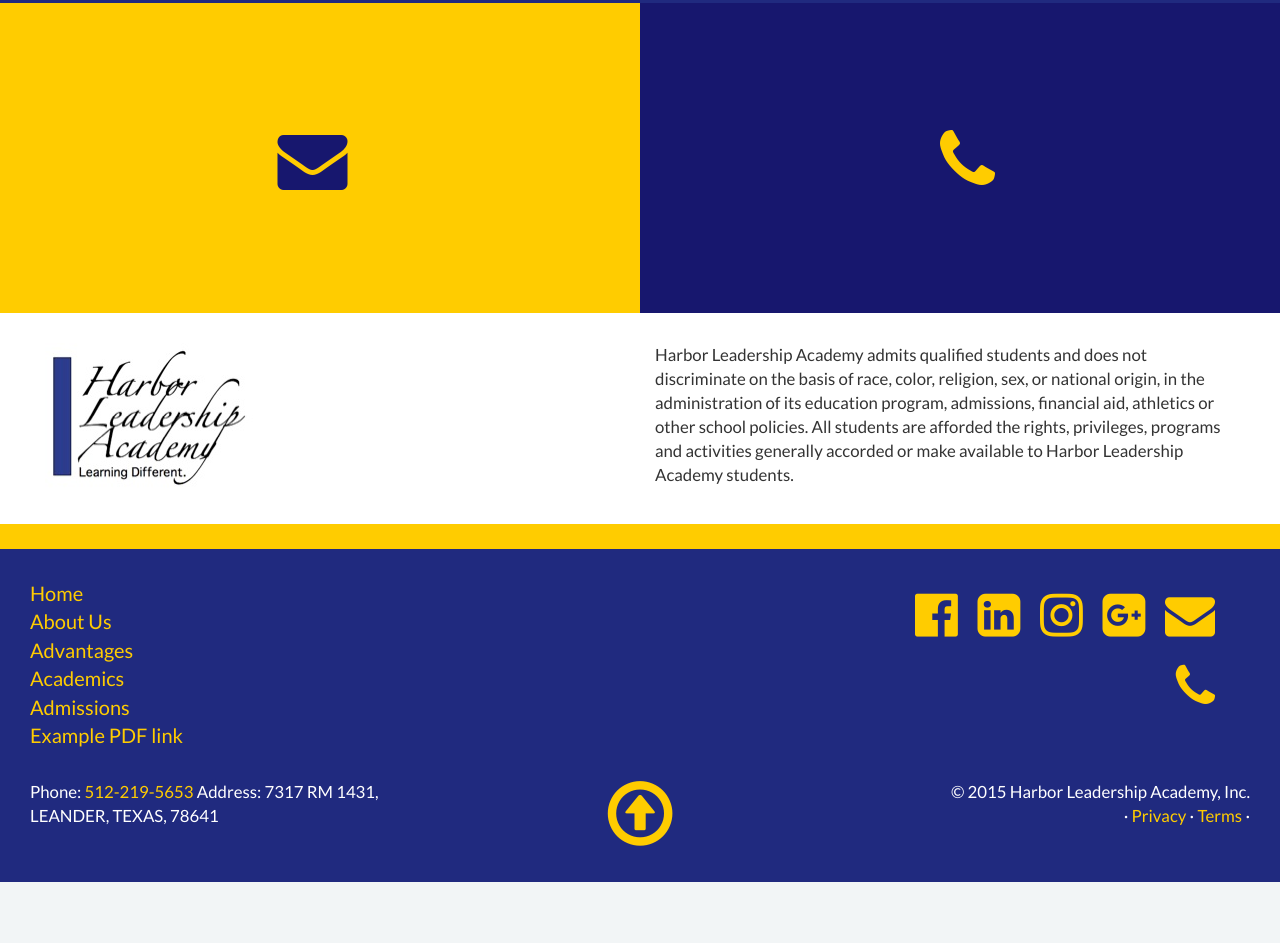
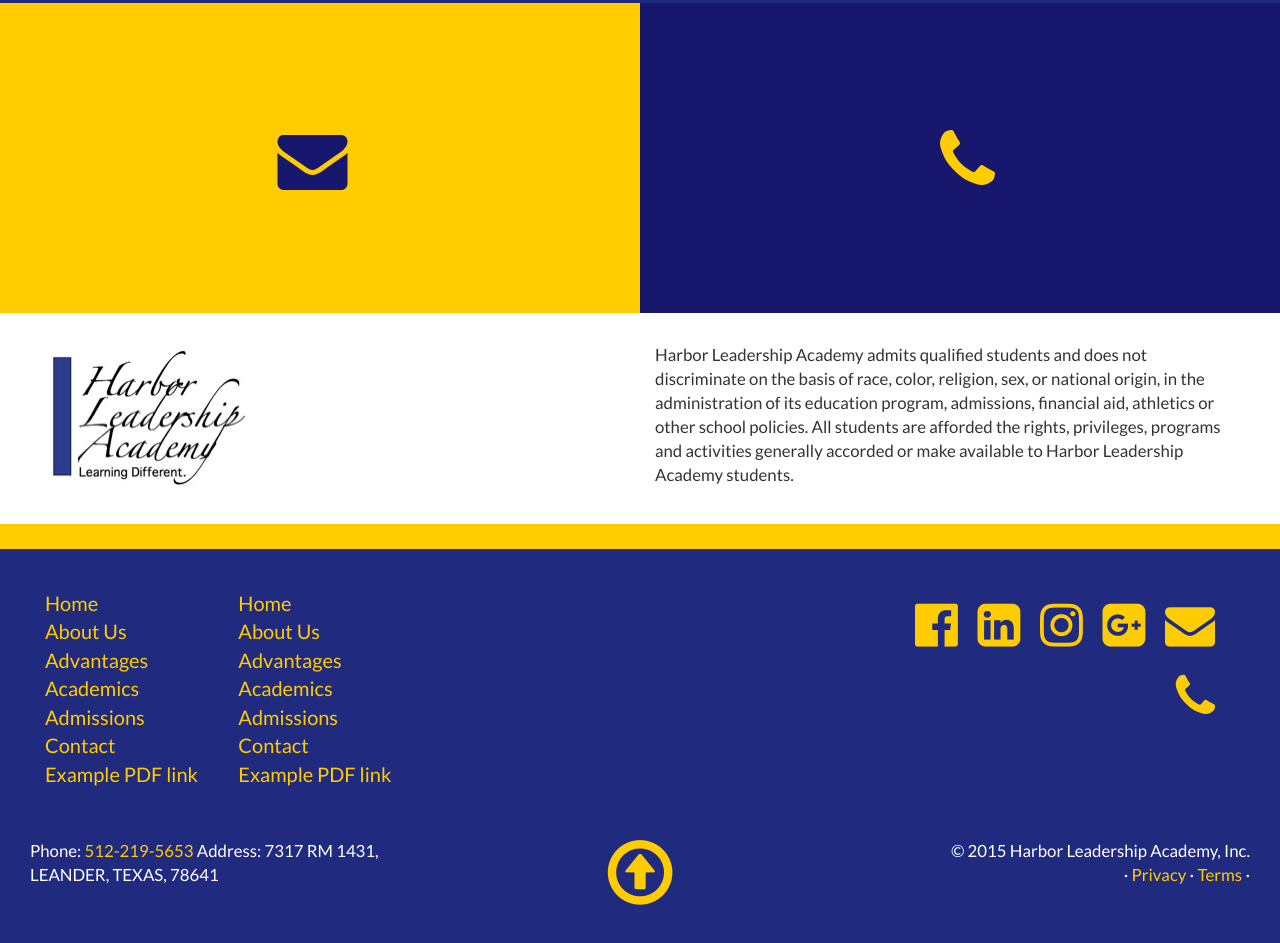
Before and after one commit to CooperHiggins/harbor, a plain HTML site: page index.html in a window 1280 px wide. Shown: the part 3149-4092 px from the top of the page. Before the commit the page ends 4031 px from the top, so only its background shows below. Drawn offline with Linux system fonts and the light colour scheme; files that its build step writes are made by us from their sources.

Commit message:
footer updated row and added columns

```diff
--- a/index.html
+++ b/index.html
@@ -155,22 +155,34 @@
 
 <!-- FOOTER -->
 <footer>
-  <div class="row">
+  <div class="row footer">
       <div class="col-md-4  col-xs-4 footer-box">
         <ul class="footer-nav">
+        <div class="col-xs-6 footer-box">
           <li class="footer-links"><a href="index.html">Home</a></li>
           <li class="footer-links"><a href="about.html">About Us</a></li>
           <li class="footer-links"><a href="advantages.html">Advantages</a></li>
           <li class="footer-links"><a href="academics.html">Academics</a></li>
           <li class="footer-links"><a href="admissions.html">Admissions</a></li>
+          <li class="footer-links"><a href="contact.html">Contact</a></li>
           <li><a href="Resume.pdf">Example PDF link</a></li>
+        </div>
 
+        <div class="col-xs-6 footer-box">
+          <li class="footer-links"><a href="index.html">Home</a></li>
+          <li class="footer-links"><a href="about.html">About Us</a></li>
+          <li class="footer-links"><a href="advantages.html">Advantages</a></li>
+          <li class="footer-links"><a href="academics.html">Academics</a></li>
+          <li class="footer-links"><a href="admissions.html">Admissions</a></li>
+          <li class="footer-links"><a href="contact.html">Contact</a></li>
+          <li><a href="Resume.pdf">Example PDF link</a></li>
+          </div>
         </ul>
     </div>
 
-      <div class="col-md-4 col-xs-4 footer-box">
+    <div class="col-md-4 col-xs-4 footer-box">
 
-      </div>
+    </div>
 
   <div class="col-md-4 col-xs-4 footer-box ">
         <ul class="list-inline social-nav">
@@ -184,7 +196,7 @@
   </div>
 </div>
 
-<div class="row">
+<div class="row footer">
   <div class="col-md-4 col-xs-4 footer-box">
       <p class="pull-right">Phone: <a href="tel:512-219-5653">512-219-5653</a> Address: 7317 RM 1431, LEANDER, TEXAS, 78641 </p>
       </div>
--- a/styles/main.css
+++ b/styles/main.css
@@ -73,11 +73,15 @@ ul.social-nav {
 .col-md-4.footer-box.center {
     text-align: center;
   }
-  .col-xs-4.center {
+.col-xs-4.center {
     text-align: center;
 }
+.row.footer {
+    padding-top: 10px;
+    padding-bottom: 40px;
+}
 .col-md-6.col-xs-6.contact-left {
-  background: #FFCC00;
+  background-color: #FFCC00;
   padding: 8%;
   text-align: center;
   font-size: 5em;
@@ -95,10 +99,9 @@ ul.social-nav {
 i.fa.fa-envelope.blue {
     color: #17176E;
 }
-
-
-
-
+i.fa.fa-envelope.blue:hover {
+    color: white;
+}
 div.row.home {
   height: 850px;
   text-align: center;
```
